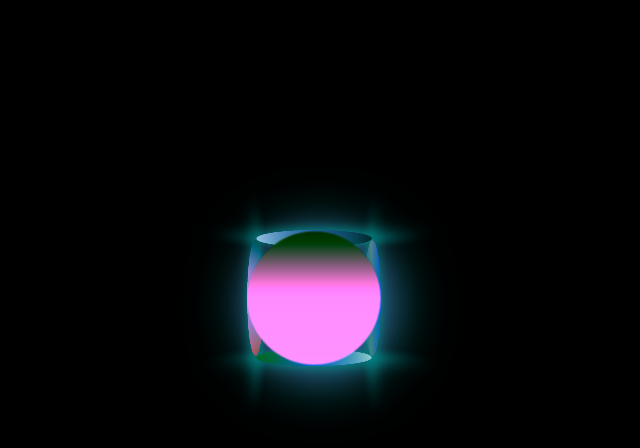
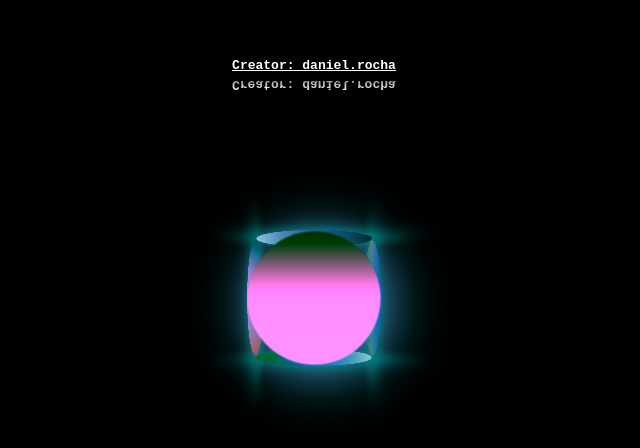
Before and after one commit to DanielSoaresRocha/Cubic-Animation, a plain HTML site: page index.html in a window 1280 px wide. Shown: the part 102-550 px from the top of the page, without its empty margins (326-966 px from the left). Drawn offline with Linux system fonts and the light colour scheme.

Commit message:
inserindo autor

```diff
--- a/index.css
+++ b/index.css
@@ -5,6 +5,7 @@ body {
   display: flex;
   align-items: center;
   justify-content: center;
+  flex-direction: column;
   height: 100vh;
   width: 100vw;
   perspective: 400px;
@@ -78,3 +79,34 @@ body {
   background: linear-gradient(to bottom, Navy, #d3d30b, gold);
   transform: translate3d(0, 0, 100px);
 }
+
+a {
+  color: white;
+  z-index: 1;
+  font-weight: bold;
+  position: absolute;
+  top: 10vh;
+}
+
+.description {
+  position: absolute;
+  color: white;
+  font-weight: bold;
+  top: 10vh;
+  text-decoration: none;
+  width: 100vw;
+  display: flex;
+  justify-content: center;
+  font-family: monospace;
+}
+
+a.flip {
+  margin-top: 1.2rem;
+  -moz-transform: scaleY(-1);
+  -o-transform: scaleY(-1);
+  -webkit-transform: scaleY(-1);
+  transform: scaleY(-1);
+  background: -webkit-linear-gradient(#fff, #777);
+  -webkit-background-clip: text;
+  -webkit-text-fill-color: transparent;
+}
--- a/index.html
+++ b/index.html
@@ -8,6 +8,12 @@
     <link rel="stylesheet"  href="./index.css" >
 </head>
 <body>
+    <div class="description">
+        <a href="https://www.linkedin.com/in/daniel-soares-rocha-1a71101a9/"
+        target="_blank">Creator: daniel.rocha</a>
+        <a href="https://www.linkedin.com/in/daniel-soares-rocha-1a71101a9/"
+        target="_blank" class="flip">Creator: daniel.rocha</a>
+    </div>
     <div class="cubic">
         <div class="left">
         </div>
```
